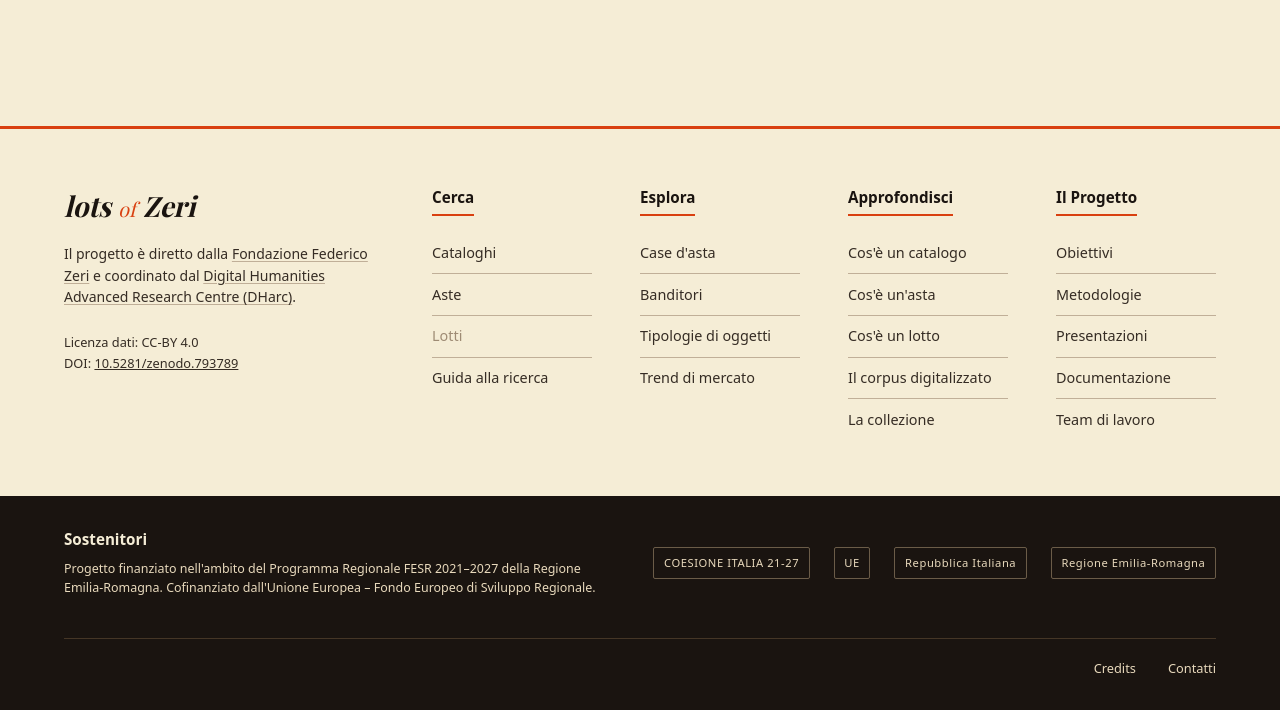
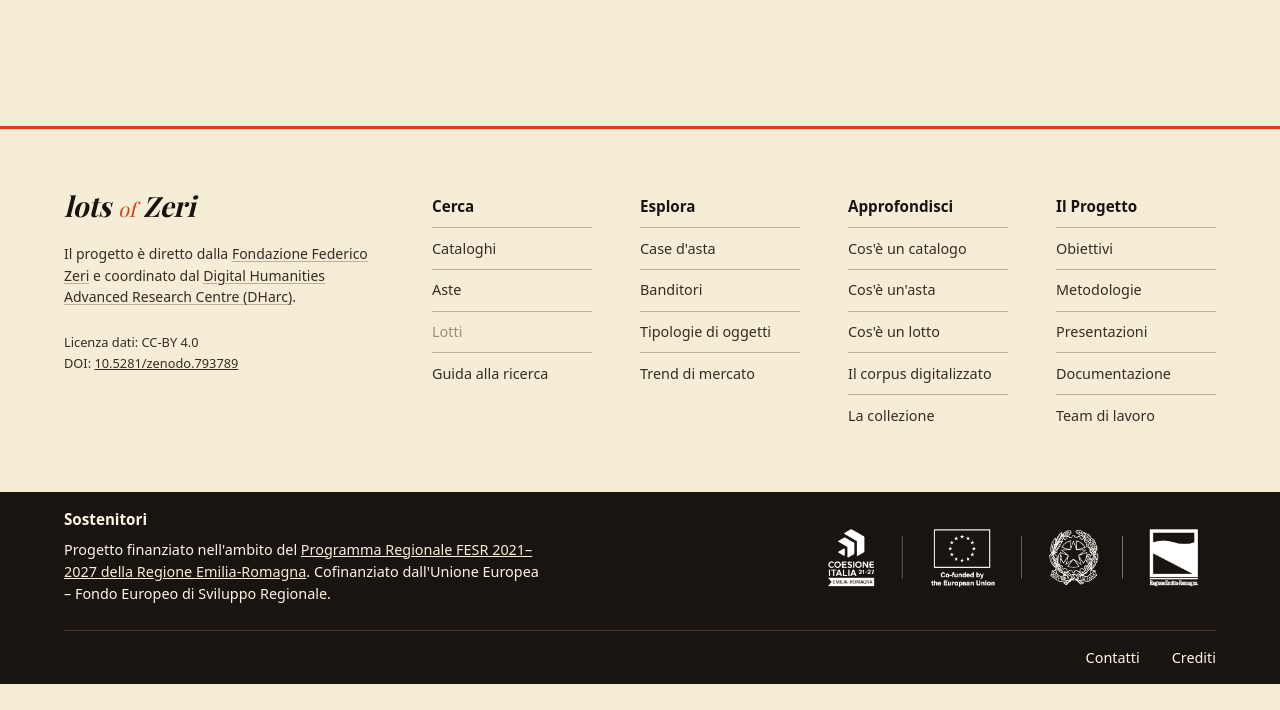
Before and after one commit to dharc-org/lots_of_zeri, a FastAPI app: page /esplora in a window 1280 px wide. Shown: the part 195-905 px from the top of the page. After the commit the page ends 879 px from the top, so only its background shows below. Run offline with FastAPI, Linux system fonts and the light colour scheme; some web fonts are replaced.

Commit message:
fix footer

```diff
--- a/frontend/static/css/style.css
+++ b/frontend/static/css/style.css
@@ -152,10 +152,8 @@ footer {
   font-size: 0.95rem;
   font-weight: 600;
   color: var(--ink);
-  margin-bottom: 1rem;
-  padding-bottom: 0.5rem;
-  border-bottom: 2px solid var(--terra);
-  display: inline-block;
+  padding: 0.6rem 0;
+  border-bottom: 1px solid var(--gray-1);
 }
 
 .footer-list { list-style: none; padding: 0; margin: 0; }
@@ -177,21 +175,23 @@ footer {
 .zac-footer-sponsors-inner {
   max-width: 1400px;
   margin: 0 auto;
-  padding: 2rem 4rem;
+  padding: 1rem 4rem;
   display: grid;
   grid-template-columns: 1fr auto;
-  gap: 2rem;
+  gap: 1rem;
   align-items: center;
 }
 
-.sponsors-text strong { font-family: var(--ff-body); font-weight: 600; font-size: 0.95rem; display: block; margin-bottom: 0.5rem; }
-.sponsors-text p { font-family: var(--ff-body); font-size: 0.78rem; line-height: 1.55; color: var(--paper-dark); max-width: 38rem; margin: 0; }
+.sponsors-text strong { font-family: var(--ff-body); font-weight: 600; font-size: 0.95rem; display: block; margin-bottom: 0.5rem;  color: var(--paper-light); }
+.sponsors-text p { font-family: var(--ff-body); font-size: 0.9rem; line-height: 1.55; color: var(--paper-light); max-width: 30rem; margin: 0; }
+.sponsors-text p a { color: var(--paper) !important; }
+.sponsors-text p a:hover { color: var(--terra-muted) !important; }
 
-.sponsors-logos { display: flex; gap: 1.5rem; align-items: center; }
+.sponsors-logos { display: flex; gap: 1.5rem; align-items: center; justify-content: flex-end; }
 .sponsor-logo {
   font-family: var(--ff-body);
   font-size: 0.7rem;
-  color: var(--paper-dark);
+  color: var(--terra-muted);
   padding: 0.4rem 0.6rem;
   border: 1px solid var(--gray-3);
   border-radius: 2px;
@@ -203,12 +203,12 @@ footer {
   display: flex;
   gap: 2rem;
   justify-content: flex-end;
-  padding-top: 1.25rem;
+  padding-top: 1rem;
   margin-top: 0.5rem;
   border-top: 1px solid var(--gray-4);
 }
-.sponsors-links a { font-family: var(--ff-body); font-size: 0.8rem; color: var(--paper-dark) !important; text-decoration: none; }
-.sponsors-links a:hover { color: var(--terra-light) !important; }
+.sponsors-links a { font-family: var(--ff-body); font-size: 0.9rem; color: var(--paper-light) !important; text-decoration: none; }
+.sponsors-links a:hover { color: var(--terra-muted) !important; }
 
 
 /* ═══════════════════════════════════════════════════════
@@ -286,7 +286,7 @@ footer {
   max-width: 520px;
 }
 
-.grid-cell { aspect-ratio: 3/4; perspective: 900px; background: var(--paper); border-radius: 2px; overflow: hidden; }
+.grid-cell { aspect-ratio: 3/4; perspective: 900px; background: var(--paper-dark); border-radius: 2px; overflow: hidden; }
 
 .card-inner {
   width: 100%; height: 100%;
--- a/frontend/templates/partials/_footer.html
+++ b/frontend/templates/partials/_footer.html
@@ -18,8 +18,8 @@
 
     {# ── Cerca ── #}
     <div class="zac-footer-col">
-      <h6 class="footer-col-title">Cerca</h6>
-      <ul class="footer-list">
+    <ul class="footer-list">
+        <li class="footer-col-title">Cerca</li>
         <li><a href="/cataloghi">Cataloghi</a></li>
         <li><a href="/eventi">Aste</a></li>
         <li><a href="#" class="disabled">Lotti</a></li>
@@ -29,8 +29,8 @@
 
     {# ── Esplora ── #}
     <div class="zac-footer-col">
-      <h6 class="footer-col-title">Esplora</h6>
       <ul class="footer-list">
+        <li class="footer-col-title">Esplora</li>
         <li><a href="/esplora/case-asta">Case d'asta</a></li>
         <li><a href="/esplora/banditori">Banditori</a></li>
         <li><a href="/esplora/tipologie">Tipologie di oggetti</a></li>
@@ -40,8 +40,8 @@
 
     {# ── Approfondisci ── #}
     <div class="zac-footer-col">
-      <h6 class="footer-col-title">Approfondisci</h6>
       <ul class="footer-list">
+        <li class="footer-col-title">Approfondisci</li>
         <li><a href="/approfondisci/catalogo">Cos'è un catalogo</a></li>
         <li><a href="/approfondisci/asta">Cos'è un'asta</a></li>
         <li><a href="/approfondisci/lotto">Cos'è un lotto</a></li>
@@ -52,8 +52,8 @@
 
     {# ── Il Progetto ── #}
     <div class="zac-footer-col">
-      <h6 class="footer-col-title">Il Progetto</h6>
       <ul class="footer-list">
+        <li class="footer-col-title">Il Progetto</li>
         <li><a href="/progetto/obiettivi">Obiettivi</a></li>
         <li><a href="/progetto/metodologie">Metodologie</a></li>
         <li><a href="/progetto/presentazioni">Presentazioni</a></li>
@@ -70,20 +70,18 @@
       <div class="sponsors-text">
         <strong>Sostenitori</strong>
         <p>
-          Progetto finanziato nell'ambito del Programma Regionale FESR 2021–2027 della
-          Regione Emilia-Romagna. Cofinanziato dall'Unione Europea – Fondo Europeo di
+          Progetto finanziato nell'ambito del <a href https://fesr.regione.emilia-romagna.it/programmi-e-strategie/2021-2027" target="_blank" rel="noopener"> Programma Regionale FESR 2021–2027 della
+          Regione Emilia-Romagna</a>. Cofinanziato dall'Unione Europea – Fondo Europeo di
           Sviluppo Regionale.
         </p>
       </div>
       <div class="sponsors-logos">
-        <span class="sponsor-logo">COESIONE ITALIA 21-27</span>
-        <span class="sponsor-logo">UE</span>
-        <span class="sponsor-logo">Repubblica Italiana</span>
-        <span class="sponsor-logo">Regione Emilia-Romagna</span>
+        <img src="/static/img/loghi/Loghi_FESR.png" alt="Loghi FESR" style="height: 78px;">
       </div>
+
       <div class="sponsors-links">
-        <a href="/credits">Credits</a>
-        <a href="/contatti">Contatti</a>
+        <a href="/credits">Contatti</a>
+        <a href="/contatti">Crediti</a>
       </div>
     </div>
   </div>
```
Also changed, not shown: frontend/static/css/old/catalogue_style.css (renamed from frontend/static/css/catalogue_style.css), frontend/static/img/loghi/Loghi_FESR.png (added), frontend/templates/old/guida_alla_ricerca - Copia.html (renamed from frontend/templates/guida_alla_ricerca - Copia.html).
